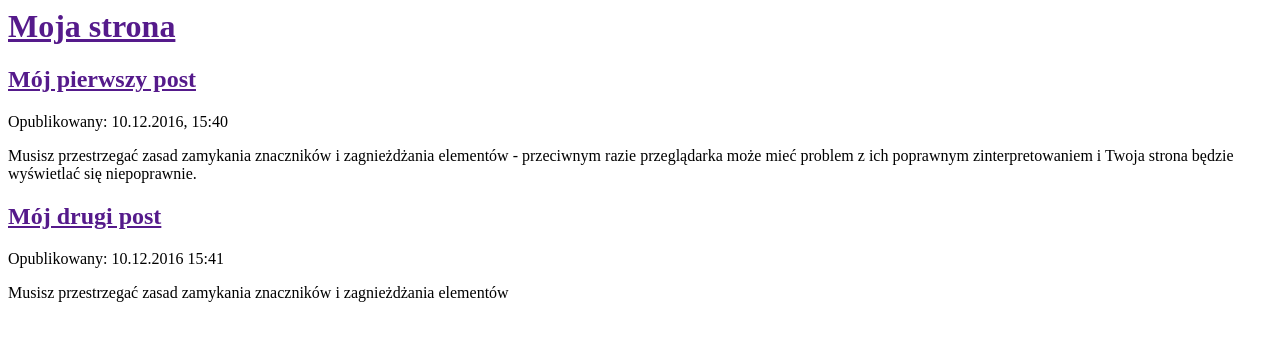
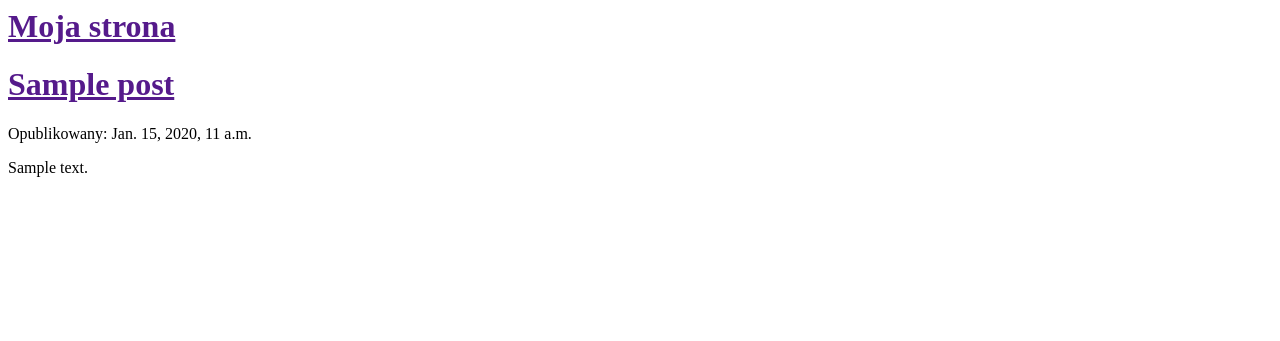
Before and after one commit to laaxh/my-first-blog, a Django app: template blog/templates/blog/post_list.html in a window 1280 px wide. Shown: the top 341 px of the page. Run offline with Django 3.2, Linux system fonts and the light colour scheme; the template is opened without the code that fills it: values that come from a table or form of the project are taken from there, others are empty; tables that the repository leaves empty hold one stand-in row (values such as "Sample post").

Commit message:
Modyfikacja szablonu, żebym widziała całe posty

```diff
--- a/blog/templates/blog/post_list.html
+++ b/blog/templates/blog/post_list.html
@@ -8,16 +8,13 @@
        </div>
 
        <div>
-           <h2><a href=""> Mój pierwszy post </a></h2>
-           <p>Opublikowany: 10.12.2016, 15:40</p>
-           <p>Musisz przestrzegać zasad zamykania znaczników i zagnieżdżania elementów - przeciwnym razie przeglądarka może mieć problem z ich poprawnym zinterpretowaniem i Twoja strona będzie wyświetlać się niepoprawnie.</p>
+          {% for post in posts %}
        </div>
-
-       <div>
-           <h2><a href=""> Mój drugi post </a></h2>
-           <p>Opublikowany: 10.12.2016 15:41</p>
-           <p>Musisz przestrzegać zasad zamykania znaczników i zagnieżdżania elementów</p>
-       </div>
+            <h1><a href="">{{ post.title }}</a></h1>
+            <p>Opublikowany: {{ post.published_date }}</p>
+            <p>{{ post.text|linebreaksbr }}</p>
+        </div>
+          {% endfor %}
 
    </body>
 </html>
--- a/blog/views.py
+++ b/blog/views.py
@@ -1,5 +1,8 @@
 from django.shortcuts import render
+from django.utils import timezone
+from .models import Post
 
 
 def post_list(request):
-    return render(request, 'blog/post_list.html', {})
+    posts = Post.objects.filter(published_date__lte=timezone.now()).order_by('published_date')
+    return render(request, 'blog/post_list.html', {'posts': posts})
```
